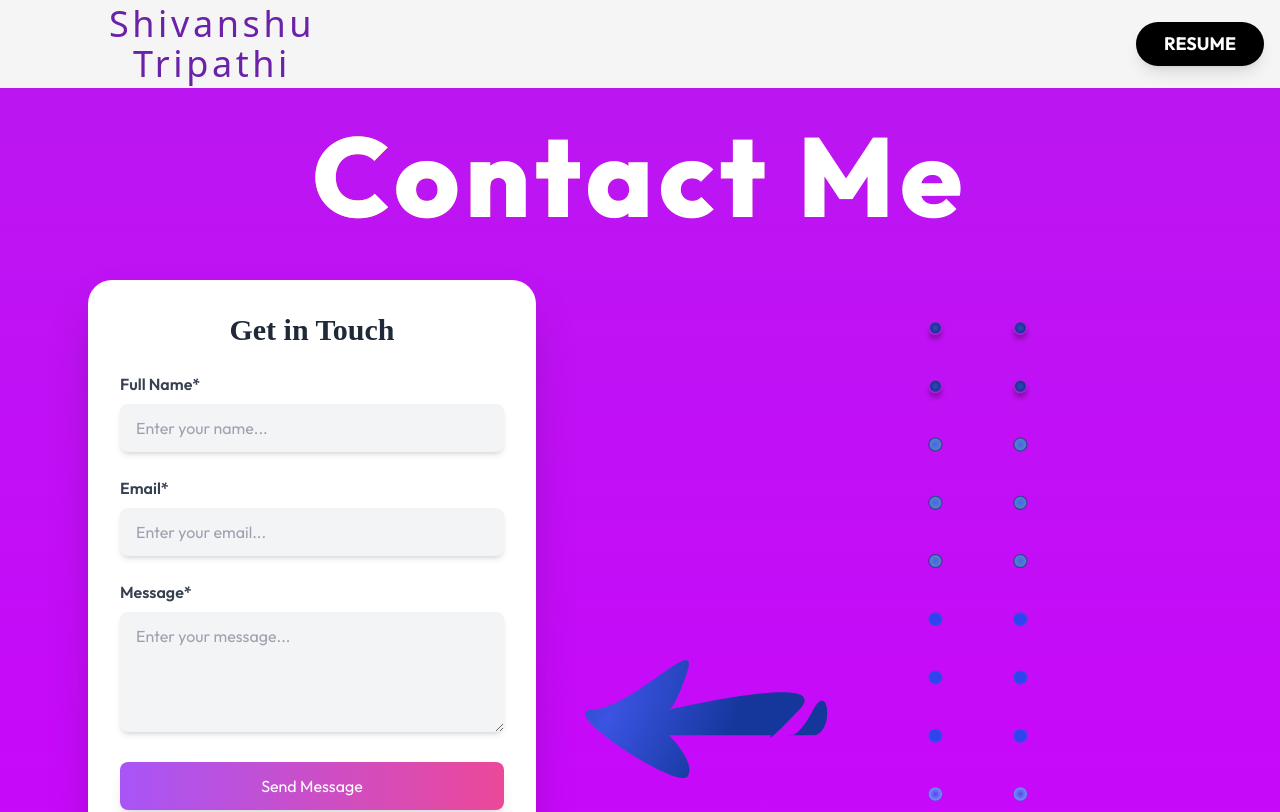
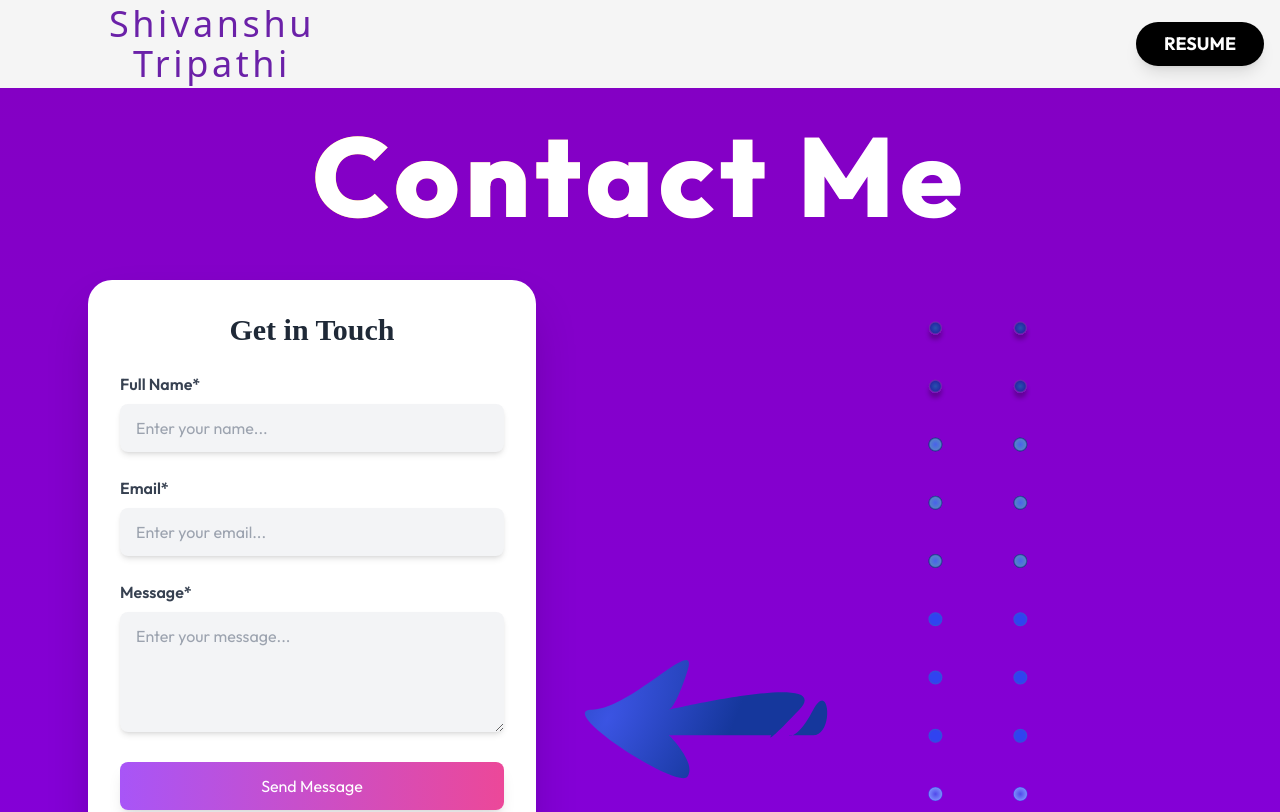
Before and after one commit to fieldmarcel/portfolio_website, a React (Create React App) app: page /contact in a window 1280 px wide. Shown: the top 812 px of the page. Built offline with nearby package versions, Linux system fonts and the light colour scheme; a web font is replaced by a local one.

Commit message:
more updates

```diff
--- a/src/About.jsx
+++ b/src/About.jsx
@@ -56,7 +56,7 @@ const About = () => {
         <p className="text-body text-sm sm:text-md sm:leading-7 leading-5 sm:mb-6">
           Hello! I am{" "}
           <span className="font-bold text-primary">Shivanshu Tripathi</span>, a
-          third-year Bachelor of Technology student from India, pursuing
+          final-year Bachelor of Technology student from India, pursuing
           Electronics and Communications Engineering at IIITDM Kurnool. As a
           passionate <span className="font-bold">Full-Stack Developer</span>, I
           enjoy working on both the front-end and back-end aspects of web
--- a/src/Contact.jsx
+++ b/src/Contact.jsx
@@ -61,7 +61,7 @@ const Contact = () => {
     <div id="contact"
       className="flex flex-col items-center justify-center text-gray-800 p-8"
       style={{
-        background: "linear-gradient(0deg, #D000FF, #BB16F2)",
+        background: "linear-gradient(0deg, #8400E3, #8400c4)",
         minHeight: "100vh",
         overflow: "hidden",
       }}
@@ -169,7 +169,7 @@ const Contact = () => {
         </div>
 
         <a
-          href="/updated_CV.pdf"
+          href="/Shivanshu_Resume.pdf"
           download
           className="px-8 py-4 bg-gradient-to-r from-blue-500 via-purple-600 to-pink-500 text-white text-lg font-bold rounded-full shadow-lg hover:scale-105 transition-transform"
         >
```
